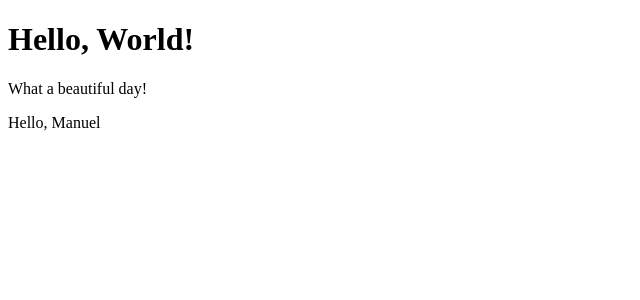
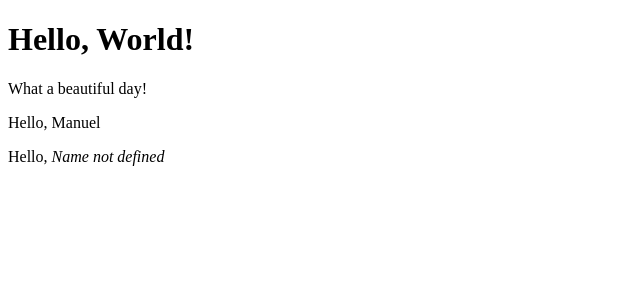
Before and after one commit to jbiasella/react-exercises, a React (Create React App) app in the folder my-app/: page / in a window 1280 px wide. Shown: the top 300 px of the page, without its empty margins (0-640 px from the left). Built offline with nearby package versions, Linux system fonts and the light colour scheme.

Commit message:
Add default Props

```diff
--- a/my-app/src/App.js
+++ b/my-app/src/App.js
@@ -1,6 +1,7 @@
 import React from "react";
 import Hello from "./Hello";
 import Welcome from "./Welcome";
+import WelcomeDefault from "./WelcomeDefault";
 
 
 
@@ -10,6 +11,7 @@ export default class App extends React.Component{
             <div>
                 <Hello />
                 <Welcome name="Manuel"/>
+                <WelcomeDefault />
             </div>
         )
     }
--- a/my-app/src/Welcome.js
+++ b/my-app/src/Welcome.js
@@ -6,3 +6,7 @@ export default class Welcome extends React.Component{
         return <p>Hello, {this.props.name} </p>
     }
 }
+
+Welcome.defaultProps = {
+    name: "Jonathan"
+  }
--- /dev/null
+++ b/my-app/src/WelcomeDefault.js
@@ -0,0 +1,11 @@
+import React from "react";
+
+export default class WelcomeDefault extends React.Component{
+    render() {
+        return <p>Hello, <em>{this.props.name}</em> </p>
+    }
+}
+
+WelcomeDefault.defaultProps = {
+    name: "Name not defined"
+  }
```
